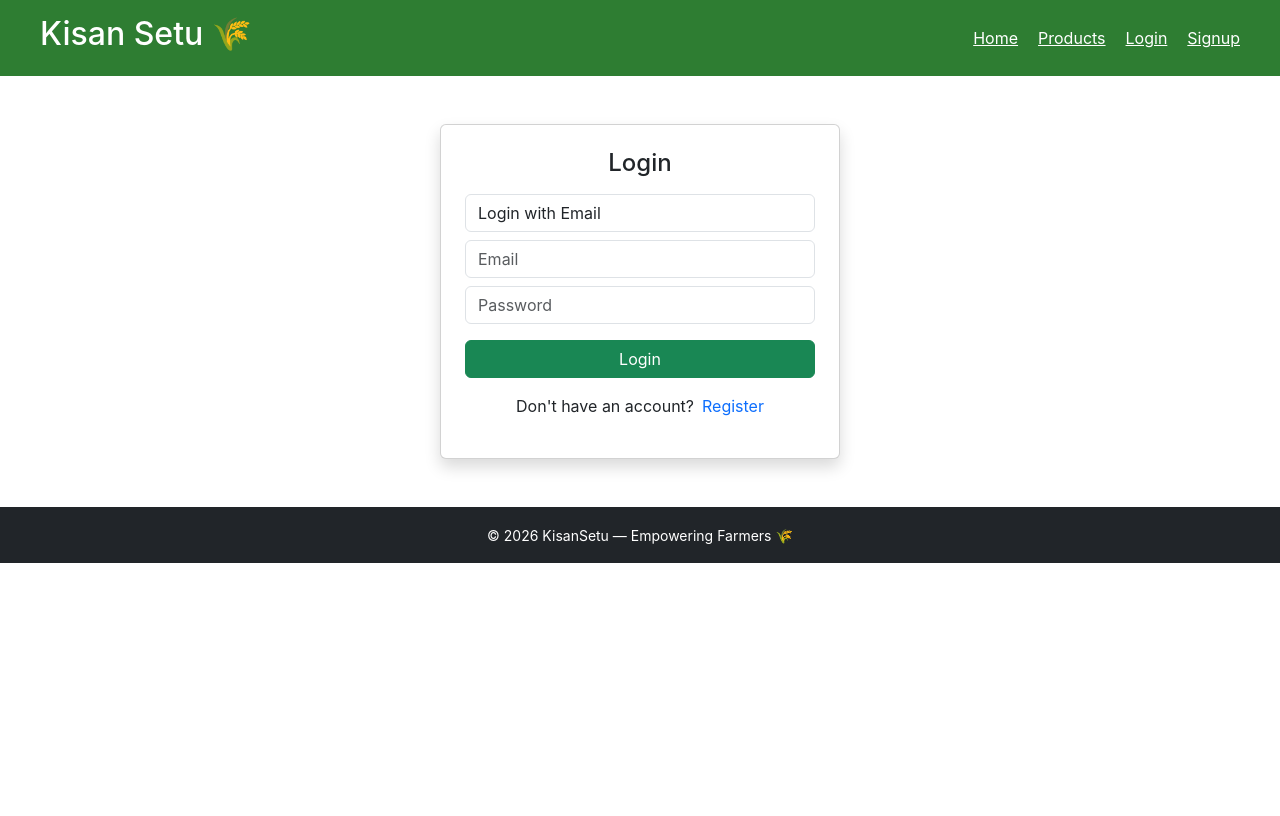
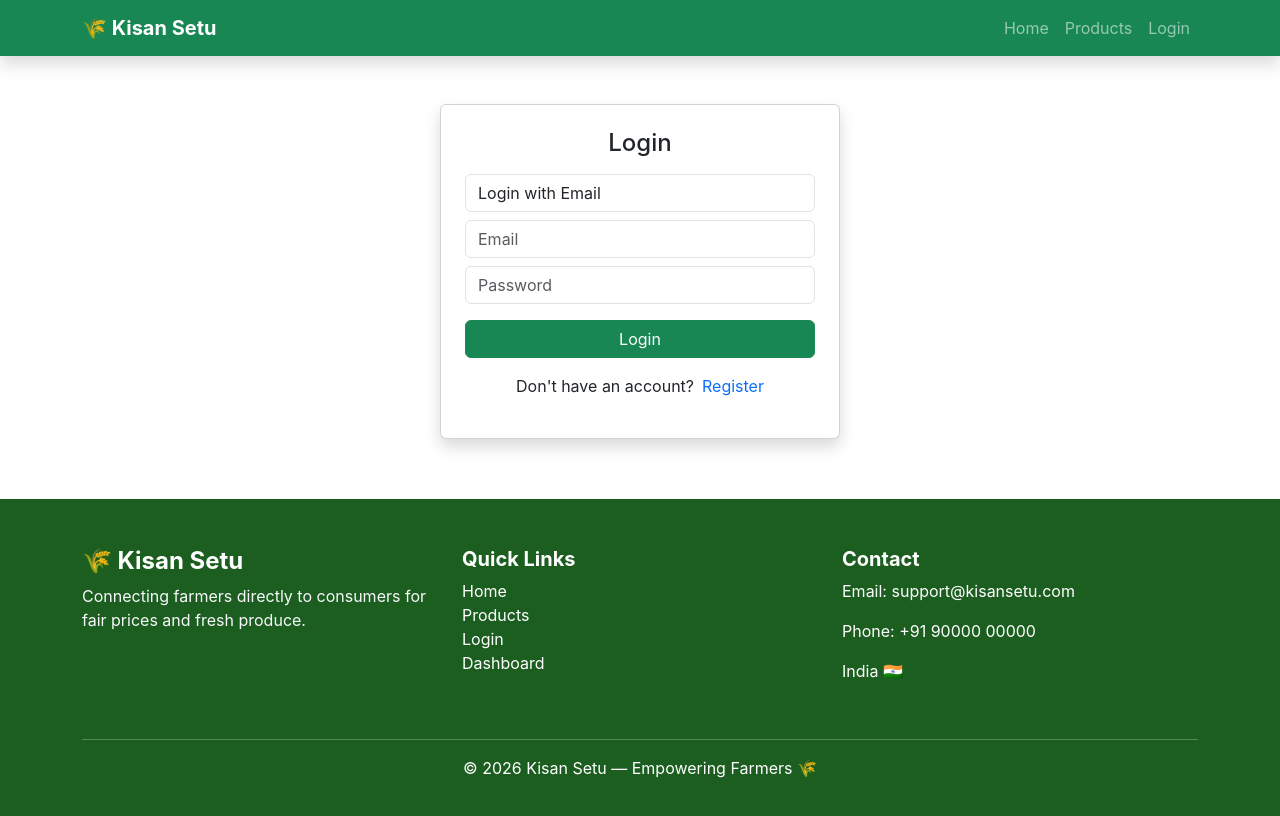
Before and after one commit to brandspire27/KisanSetu, a React (Create React App) app: page /login in a window 1280 px wide. Shown: the top 816 px of the page. Built offline with nearby package versions, Linux system fonts and the light colour scheme.

Commit message:
frontend UI improvements

```diff
--- a/src/App.js
+++ b/src/App.js
@@ -1,6 +1,6 @@
 import React from "react";
 import { BrowserRouter, Routes, Route } from "react-router-dom";
-
+import Footer from "./components/Footer";
 import Navbar from "./components/Navbar";
 import Home from "./pages/Home";
 import Signup from "./pages/Signup";
@@ -18,11 +18,7 @@ function App() {
   <Route path="/dashboard" element={<Dashboard/>}/>
   <Route path="/products" element={<Products/>}/>
 </Routes>
-      <footer className="bg-dark text-white text-center py-3 mt-5">
-  <small>
-    © {new Date().getFullYear()} KisanSetu — Empowering Farmers 🌾
-  </small>
-</footer>
+      <Footer />
     </BrowserRouter>
   );
 }
--- a/src/components/Footer.js
+++ b/src/components/Footer.js
@@ -0,0 +1,84 @@
+import React from "react";
+import { Link } from "react-router-dom";
+
+function Footer() {
+  return (
+
+    <footer
+      style={{
+        background: "#1B5E20",
+        color: "white",
+        marginTop: "60px"
+      }}
+    >
+
+      <div className="container py-5">
+
+        <div className="row">
+
+          {/* Branding */}
+          <div className="col-md-4 mb-4">
+            <h4 className="fw-bold">🌾 Kisan Setu</h4>
+            <p className="text-light">
+              Connecting farmers directly to consumers for fair prices and fresh produce.
+            </p>
+          </div>
+
+          {/* Quick Links */}
+          <div className="col-md-4 mb-4">
+            <h5 className="fw-bold">Quick Links</h5>
+
+            <ul className="list-unstyled">
+
+              <li>
+                <Link to="/" style={{color:"white", textDecoration:"none"}}>
+                  Home
+                </Link>
+              </li>
+
+              <li>
+                <Link to="/products" style={{color:"white", textDecoration:"none"}}>
+                  Products
+                </Link>
+              </li>
+
+              <li>
+                <Link to="/login" style={{color:"white", textDecoration:"none"}}>
+                  Login
+                </Link>
+              </li>
+
+              <li>
+                <Link to="/dashboard" style={{color:"white", textDecoration:"none"}}>
+                  Dashboard
+                </Link>
+              </li>
+
+            </ul>
+          </div>
+
+          {/* Contact */}
+          <div className="col-md-4 mb-4">
+            <h5 className="fw-bold">Contact</h5>
+
+            <p>Email: support@kisansetu.com</p>
+            <p>Phone: +91 90000 00000</p>
+            <p>India 🇮🇳</p>
+
+          </div>
+
+        </div>
+
+        <hr style={{borderColor:"white"}} />
+
+        <p className="text-center mb-0">
+          © {new Date().getFullYear()} Kisan Setu — Empowering Farmers 🌾
+        </p>
+
+      </div>
+
+    </footer>
+  );
+}
+
+export default Footer;
--- a/src/components/Navbar.js
+++ b/src/components/Navbar.js
@@ -1,55 +1,81 @@
 import React from "react";
 import { Link, useNavigate } from "react-router-dom";
 
-function Navbar() {
+function Navbar(){
 
   const navigate = useNavigate();
   const token = localStorage.getItem("token");
 
-  const handleLogout = () => {
+  const logout = () => {
     localStorage.removeItem("token");
     localStorage.removeItem("role");
-    navigate("/login");
+    navigate("/");
   };
 
-  return (
-    <nav style={{
-      display:"flex",
-      justifyContent:"space-between",
-      alignItems:"center",
-      padding:"15px 40px",
-      background:"#2E7D32",
-      color:"white"
-    }}>
-      <h2>Kisan Setu 🌾</h2>
+  return(
 
-      <div style={{display:"flex", gap:"20px"}}>
+<nav className="navbar navbar-expand-lg navbar-dark bg-success shadow">
 
-        <Link to="/" style={{color:"white"}}>Home</Link>
-        <Link to="/products" style={{color:"white"}}>Products</Link>
+<div className="container">
+
+<Link className="navbar-brand fw-bold" to="/">
+🌾 Kisan Setu
+</Link>
+
+<button
+className="navbar-toggler"
+type="button"
+data-bs-toggle="collapse"
+data-bs-target="#navbarNav"
+>
+<span className="navbar-toggler-icon"></span>
+</button>
+
+<div className="collapse navbar-collapse" id="navbarNav">
+
+<ul className="navbar-nav ms-auto">
+
+<li className="nav-item">
+<Link className="nav-link" to="/">Home</Link>
+</li>
+
+<li className="nav-item">
+<Link className="nav-link" to="/products">Products</Link>
+</li>
 
 {!token && (
-          <>
-            <Link to="/login" style={{color:"white"}}>Login</Link>
-            <Link to="/signup" style={{color:"white"}}>Signup</Link>
-          </>
+<li className="nav-item">
+<Link className="nav-link" to="/login">Login</Link>
+</li>
 )}
 
 {token && (
 <>
-            <Link to="/dashboard" style={{color:"white"}}>Dashboard</Link>
+<li className="nav-item">
+<Link className="nav-link" to="/dashboard">Dashboard</Link>
+</li>
+
+<li className="nav-item">
 <span
+className="nav-link"
 style={{cursor:"pointer"}}
-              onClick={handleLogout}
+onClick={logout}
 >
 Logout
 </span>
+</li>
 </>
 )}
 
+</ul>
+
 </div>
+
+</div>
+
 </nav>
-  );
+
+  )
 }
 
-export default Navbar;
+export default Navbar
--- a/src/pages/Home.js
+++ b/src/pages/Home.js
@@ -36,26 +36,231 @@ function Home() {
  transition={{duration:0.8}}
 >
 
-      {/* Hero Section */}
+{/* HERO SECTION */}
+
 <motion.div
-        initial={{y:50, opacity:0}}
-        animate={{y:0, opacity:1}}
-        transition={{duration:1}}
-        className="bg-light py-5 text-center border-bottom"
+ initial={{ y: 60, opacity: 0 }}
+ animate={{ y: 0, opacity: 1 }}
+ transition={{ duration: 0.8 }}
+ className="py-5 text-center text-white"
+ style={{
+   background: "linear-gradient(135deg, #2E7D32, #66BB6A)"
+ }}
 >
 <div className="container">
-          <h1 className="display-5 fw-bold text-success">
-            Connecting Farmers Directly to Consumers 🌾
+
+<h1 className="display-4 fw-bold">
+🌾 Kisan Setu
 </h1>
 
-          <p className="lead text-muted mt-3">
-            Fresh produce. Fair prices. No middlemen.
+<p className="lead mt-3">
+Connecting Farmers Directly to Consumers
 </p>
+
+<p className="mb-4">
+Fresh Produce • Fair Prices • No Middlemen
+</p>
+
+<div className="d-flex justify-content-center gap-3">
+
+<a href="/products" className="btn btn-light btn-lg">
+Browse Products
+</a>
+
+<a href="/login" className="btn btn-outline-light btn-lg">
+Become a Seller
+</a>
+
+</div>
+
 </div>
 </motion.div>
 
 
-      {/* Product Section */}
+{/* HOW IT WORKS SECTION */}
+
+<motion.div
+ initial={{ opacity: 0, y: 80 }}
+ whileInView={{ opacity: 1, y: 0 }}
+ transition={{ duration: 0.9, ease: "easeOut" }}
+ viewport={{ once: true }}
+>
+
+<div className="container mt-5">
+
+<h2 className="text-center fw-bold mb-4">
+How Kisan Setu Works
+</h2>
+
+<div className="row text-center">
+
+<div className="col-md-4 mb-4">
+<div className="card border-0 shadow h-100 p-4">
+<h3>👨‍🌾</h3>
+<h5 className="fw-bold">Farmers List Products</h5>
+<p className="text-muted">
+Farmers upload their fresh produce directly to the platform.
+</p>
+</div>
+</div>
+
+<div className="col-md-4 mb-4">
+<div className="card border-0 shadow h-100 p-4">
+<h3>🛒</h3>
+<h5 className="fw-bold">Consumers Buy Directly</h5>
+<p className="text-muted">
+Customers browse products and purchase directly from farmers.
+</p>
+</div>
+</div>
+
+<div className="col-md-4 mb-4">
+<div className="card border-0 shadow h-100 p-4">
+<h3>💰</h3>
+<h5 className="fw-bold">Fair Prices</h5>
+<p className="text-muted">
+Farmers earn more while consumers get fresh produce at fair prices.
+</p>
+</div>
+</div>
+
+</div>
+</div>
+
+</motion.div>
+<motion.div
+ initial={{ opacity: 0, y: 40 }}
+ whileInView={{ opacity: 1, y: 0 }}
+ transition={{ duration: 0.5 }}
+ viewport={{ once: true }}
+>
+
+<div className="container mt-5">
+
+<h2 className="text-center fw-bold mb-4">
+Why Farmers Love Kisan Setu 🌾
+</h2>
+
+<div className="row text-center">
+
+<div className="col-md-4 mb-4">
+<div className="card border-0 shadow h-100 p-4">
+<h3>💰</h3>
+<h5 className="fw-bold">Higher Profits</h5>
+<p className="text-muted">
+Farmers sell directly to consumers without middlemen.
+</p>
+</div>
+</div>
+
+<div className="col-md-4 mb-4">
+<div className="card border-0 shadow h-100 p-4">
+<h3>🚜</h3>
+<h5 className="fw-bold">Direct Customers</h5>
+<p className="text-muted">
+Build a loyal customer base and grow your farm business.
+</p>
+</div>
+</div>
+
+<div className="col-md-4 mb-4">
+<div className="card border-0 shadow h-100 p-4">
+<h3>📦</h3>
+<h5 className="fw-bold">Easy Product Listing</h5>
+<p className="text-muted">
+Add products quickly and manage orders from your dashboard.
+</p>
+</div>
+</div>
+
+</div>
+
+</div>
+
+</motion.div>
+<motion.div
+ initial={{ opacity: 0, y: 40 }}
+ whileInView={{ opacity: 1, y: 0 }}
+ transition={{ duration: 0.5 }}
+ viewport={{ once: true }}
+>
+
+<div className="container mt-5 text-center">
+
+<h2 className="fw-bold mb-5">
+Kisan Setu Impact 📊
+</h2>
+
+<div className="row">
+
+<div className="col-md-4 mb-4">
+<div className="card border-0 shadow p-4">
+<h1 className="text-success fw-bold">500+</h1>
+<p className="text-muted">Farmers Joined</p>
+</div>
+</div>
+
+<div className="col-md-4 mb-4">
+<div className="card border-0 shadow p-4">
+<h1 className="text-success fw-bold">2000+</h1>
+<p className="text-muted">Consumers Connected</p>
+</div>
+</div>
+
+<div className="col-md-4 mb-4">
+<div className="card border-0 shadow p-4">
+<h1 className="text-success fw-bold">5000+</h1>
+<p className="text-muted">Orders Delivered</p>
+</div>
+</div>
+
+</div>
+
+</div>
+
+</motion.div>
+<motion.div
+ initial={{ opacity: 0, y: 40 }}
+ whileInView={{ opacity: 1, y: 0 }}
+ transition={{ duration: 0.5 }}
+ viewport={{ once: true }}
+>
+
+<div
+  className="text-center py-5 mt-5"
+  style={{
+    background: "linear-gradient(135deg,#2E7D32,#4CAF50)",
+    color: "white"
+  }}
+>
+
+<h2 className="fw-bold mb-3">
+Start Selling Your Farm Products Today 🌾
+</h2>
+
+<p className="mb-4">
+Join Kisan Setu and connect directly with consumers.
+</p>
+
+<div className="d-flex justify-content-center gap-3">
+
+<a href="/login" className="btn btn-light btn-lg">
+Become a Farmer
+</a>
+
+<a href="/products" className="btn btn-outline-light btn-lg">
+Browse Products
+</a>
+
+</div>
+
+</div>
+
+</motion.div>
+
+
+{/* PRODUCT SECTION */}
+
 <div className="container mt-5">
 
 <h2 className="text-center fw-bold mb-4">
@@ -69,9 +274,13 @@ function Home() {
 <div key={product._id} className="col-md-4 mb-4">
 
 <motion.div
-                whileHover={{scale:1.05}}
-                transition={{duration:0.3}}
-                className="card shadow border-0 h-100"
+whileHover={{ scale: 1.05, y: -5 }}
+transition={{ duration: 0.3 }}
+className="card border-0 shadow-lg h-100"
+style={{
+borderRadius: "16px",
+overflow: "hidden"
+}}
 >
 
 {product.image && (
@@ -79,21 +288,24 @@ function Home() {
 src={product.image}
 alt={product.name}
 className="card-img-top"
-                    style={{ height: "200px", objectFit: "cover" }}
+style={{
+height: "220px",
+objectFit: "cover"
+}}
 />
 )}
 
-                <div className="card-body d-flex flex-column">
+<div className="card-body text-center d-flex flex-column">
 
-                  <h5 className="card-title fw-bold">
+<h5 className="card-title fw-bold mb-2">
 {product.name}
 </h5>
 
-                  <p className="text-muted mb-1">
+<p className="text-muted small mb-2">
 Quantity: {product.quantity}
 </p>
 
-                  <h4 className="text-success mb-3">
+<h4 className="text-success fw-bold mb-3">
 ₹{product.price}
 </h4>
 
```
Also changed, not shown: src/components/ProductCard.js (+4 -5 lines). Lines whose indentation alone changed are shown as unchanged.
